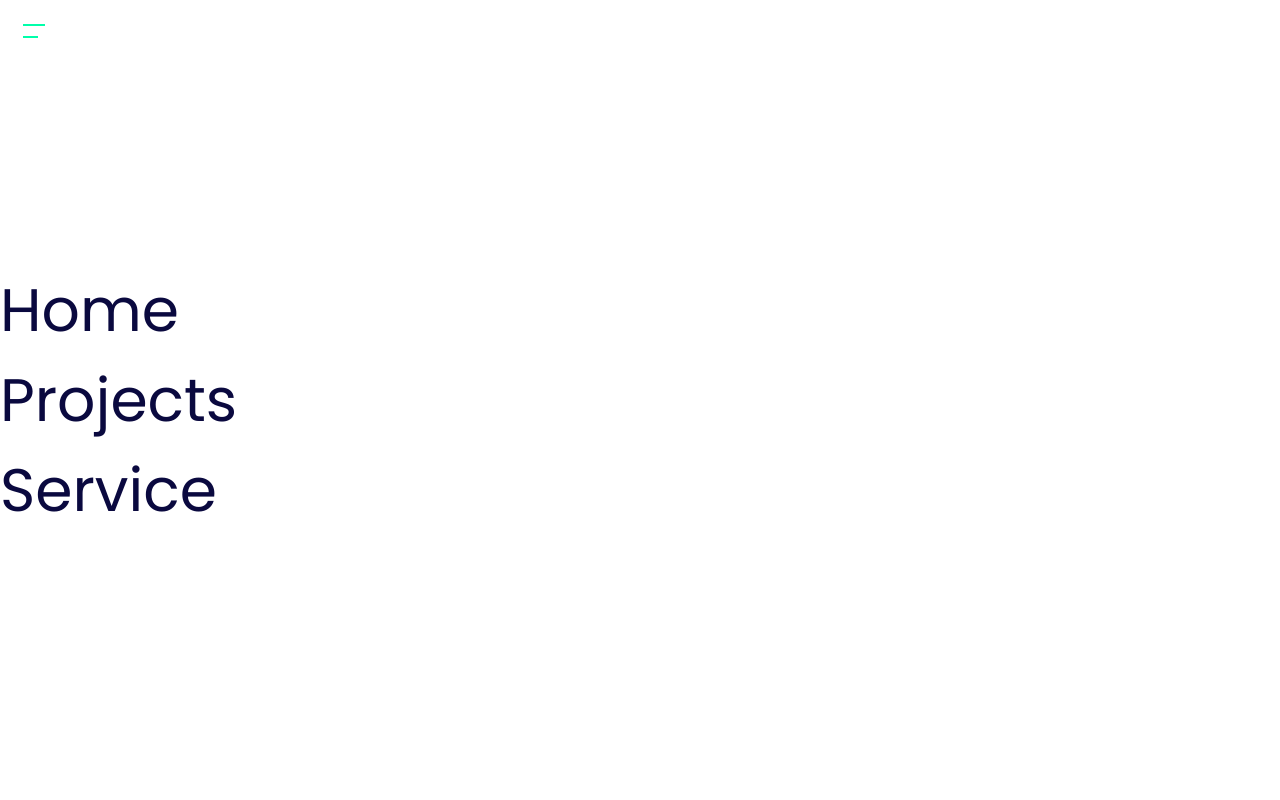
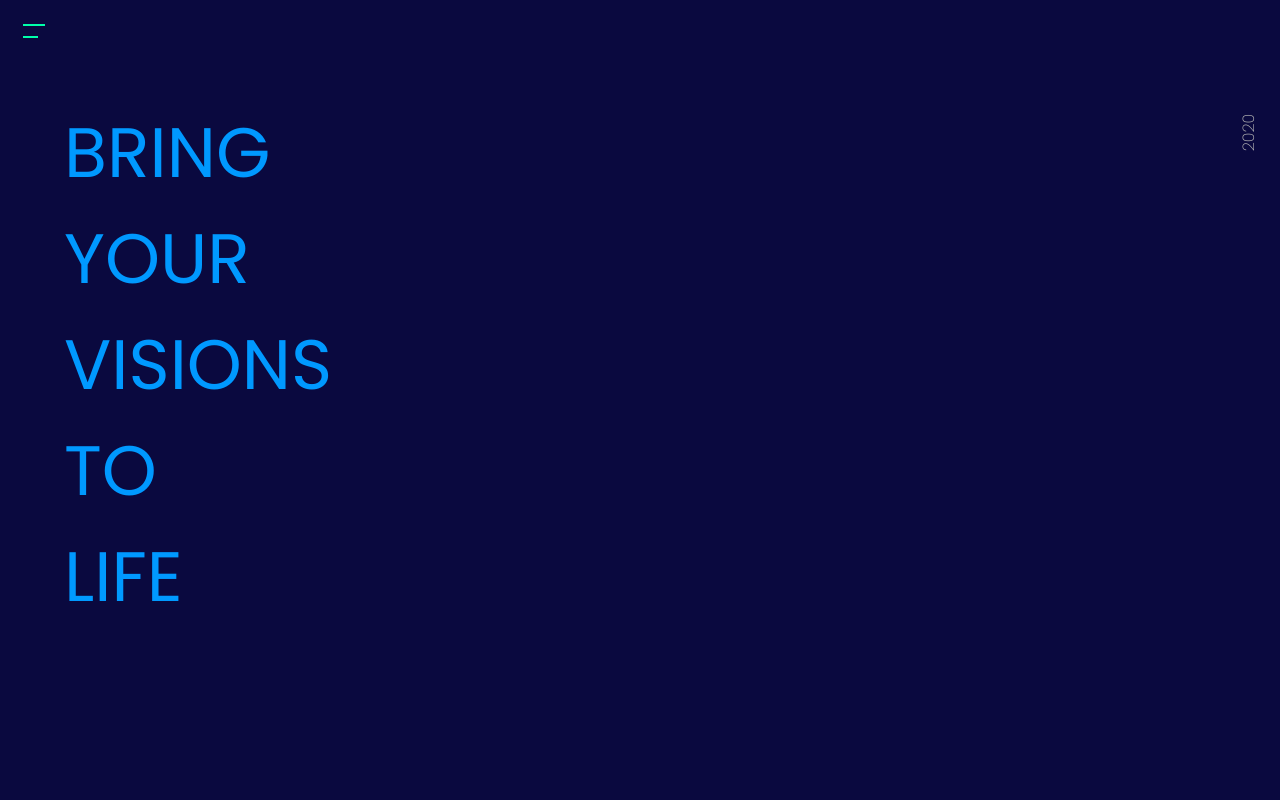
Before and after one commit to ChristianAlston/freelance, a React (Create React App) app: page / in a window 1280 px wide. Shown: the top 800 px of the page. Built offline with nearby package versions, Linux system fonts and the light colour scheme.

Commit message:
useState changed to open nav

```diff
--- a/src/Components/Burger/Burger.js
+++ b/src/Components/Burger/Burger.js
@@ -1,18 +1,21 @@
 import React from 'react'
+import { useState } from 'react'
 import NavMenu from '../NavMenu/NavMenu'
 import './Burger.css'
 
 const Burger = () => {
+    const [show, setShow] = useState(false)
+
     return (
         <div>
-            <NavMenu />
-
-            <div className='burger'>
+            <div className='burger' onClick={() => setShow(!show)} >
                 <div className='line1'></div>
                 <div className='line2'></div>
             </div>
+            {show && <NavMenu />}
         </div>
     )
 }
 
+
 export default Burger
```
